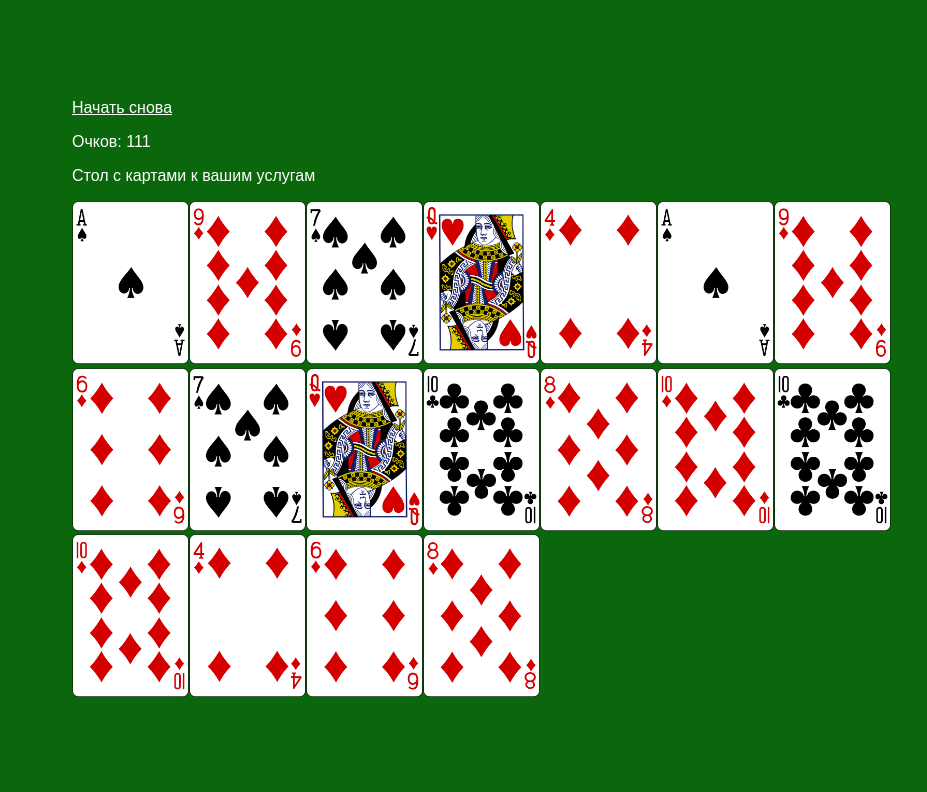
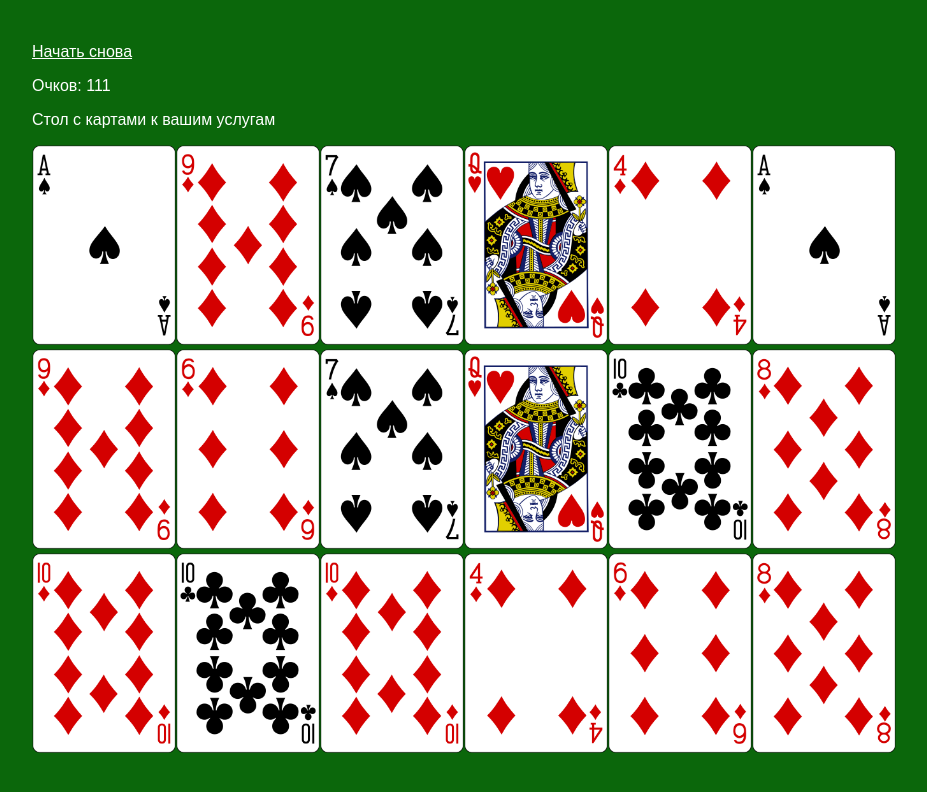
Before and after one commit to xsenia/memory-react, a React (Create React App) app: page / in a window 1280 px wide. Both pictures are taken after a click on the button "Начать игру". Shown: the top 792 px of the page, without its empty margins (118-1045 px from the left). Built offline with nearby package versions, Linux system fonts and the light colour scheme.

Commit message:
render 18 cards 6*3 and new card.js like Stateless function

```diff
--- a/src/Components/Card/Card.css
+++ b/src/Components/Card/Card.css
@@ -1,9 +1,15 @@
 .card {
-  width: 13%;
+  width: 16%;
   background-repeat: no-repeat;
   background-position: 0 0;
   background-size: contain;
 }
+
+/* @media (max-width: 1024px) {
+  .card {
+    width: 32%;
+  }
+}  */
 
 .backCard {
   max-width: 100%;
--- a/src/Components/Card/Card.js
+++ b/src/Components/Card/Card.js
@@ -3,14 +3,8 @@ import './Card.css';
 import backCard from '../../Resources/Images/Cards/back.png';
 
 
-class Card extends Component {
-
-  constructor(props) {
-      super(props);
-  }
-
-  render(){
-    const cardName = this.props.cardName;
+const Card = (props) => {
+  const cardName = props.cardUrl;
   const prefix = 'card';
   const cardClassName = `${prefix} ${prefix}--${cardName}`;
   return(
@@ -18,25 +12,6 @@ class Card extends Component {
       <img src={backCard} className="backCard" alt="backCard" />
     </div>
   );
-
-
-    //вывод изображений
-    /*const path = '../../Resources/Images/Cards/';
-    const cardName = this.props.cardName;
-    const imgType = '.png';
-    const urls = `${path}${cardName}${imgType}`;
-    console.log(path);
-    console.log(cardName);
-    return(
-      <div className="card">
-        <img
-          alt={this.props.cardName}
-          src={urls}
-        />
-      </div>
-    );*/
-
-  }
 }
 
 export default Card;
--- a/src/Components/CardsControl/CardsControl.js
+++ b/src/Components/CardsControl/CardsControl.js
@@ -10,9 +10,6 @@ class CardsControl extends Component {
 
 
   render(){
-    /*let cardName1 = 'JH.png';
-    let cardName2 = '0D.png';
-    let cardName3 = 'AD.png';*/
 
     const cardsArray = ['0C','0D','0H','0S',
                          '2C','2D','2H','2S',
@@ -45,11 +42,8 @@ class CardsControl extends Component {
 
     return(
       <div className="cardsWrap">
-        {/*<Card cardName={cardName1}  />
-        <Card cardName={cardName2}  />
-        <Card cardName={cardName3}  />*/}
 
-        {randomArrDubleRandom.map((card, i) => <Card key={i} cardName={card} />)}
+        {randomArrDubleRandom.map((card, i) => <Card key={i} cardUrl={card} />)}
 
       </div>
     );
--- a/src/Components/Table/Table.js
+++ b/src/Components/Table/Table.js
@@ -12,7 +12,7 @@ class Table extends Component {
 
 
     return(
-      <div>
+      <div className="table">
         <StartAgain />
         <Score />
         <p>Стол с картами к вашим услугам</p>
--- a/src/index.css
+++ b/src/index.css
@@ -123,3 +123,8 @@ body {
 .start_again {
   color:  #fff;
 }
+
+.table {
+  max-width: 100%;
+  flex-basis: 980px;
+}
```
Also changed, not shown: 1 other file (tests, documents, lock files or other folders). Lines whose indentation alone changed are shown as unchanged.
